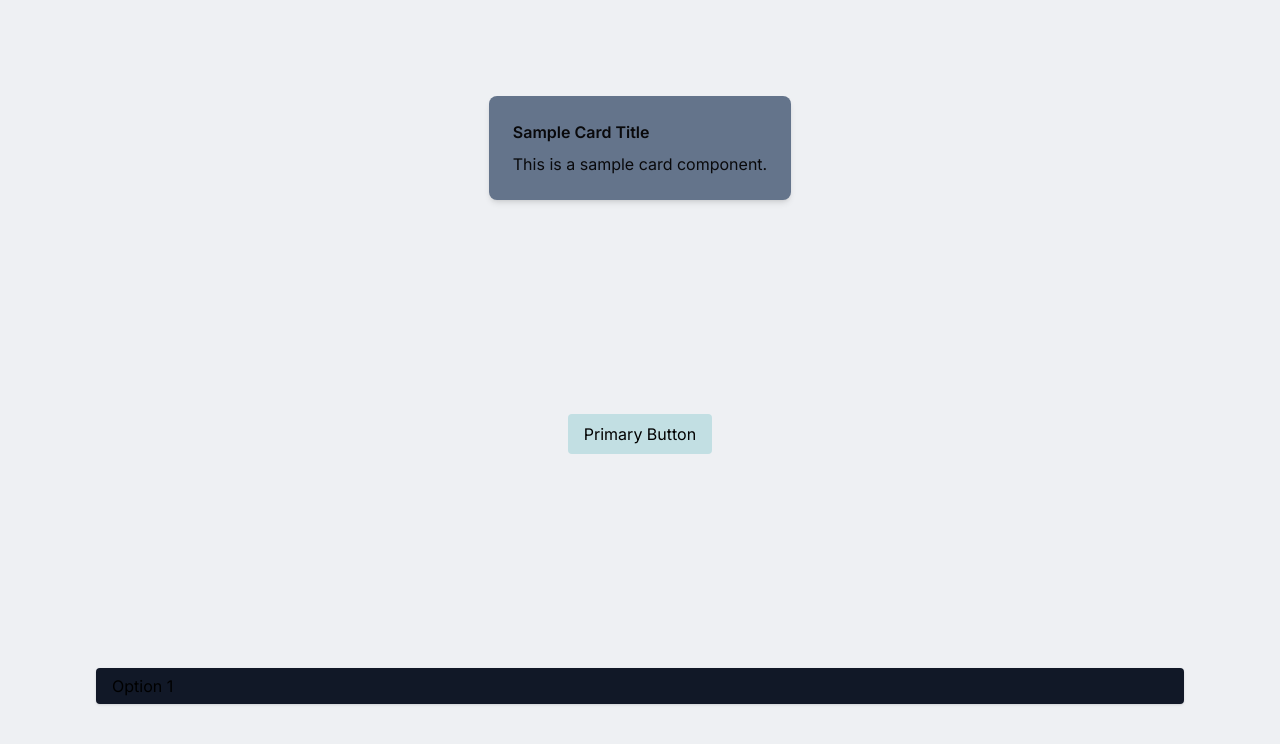
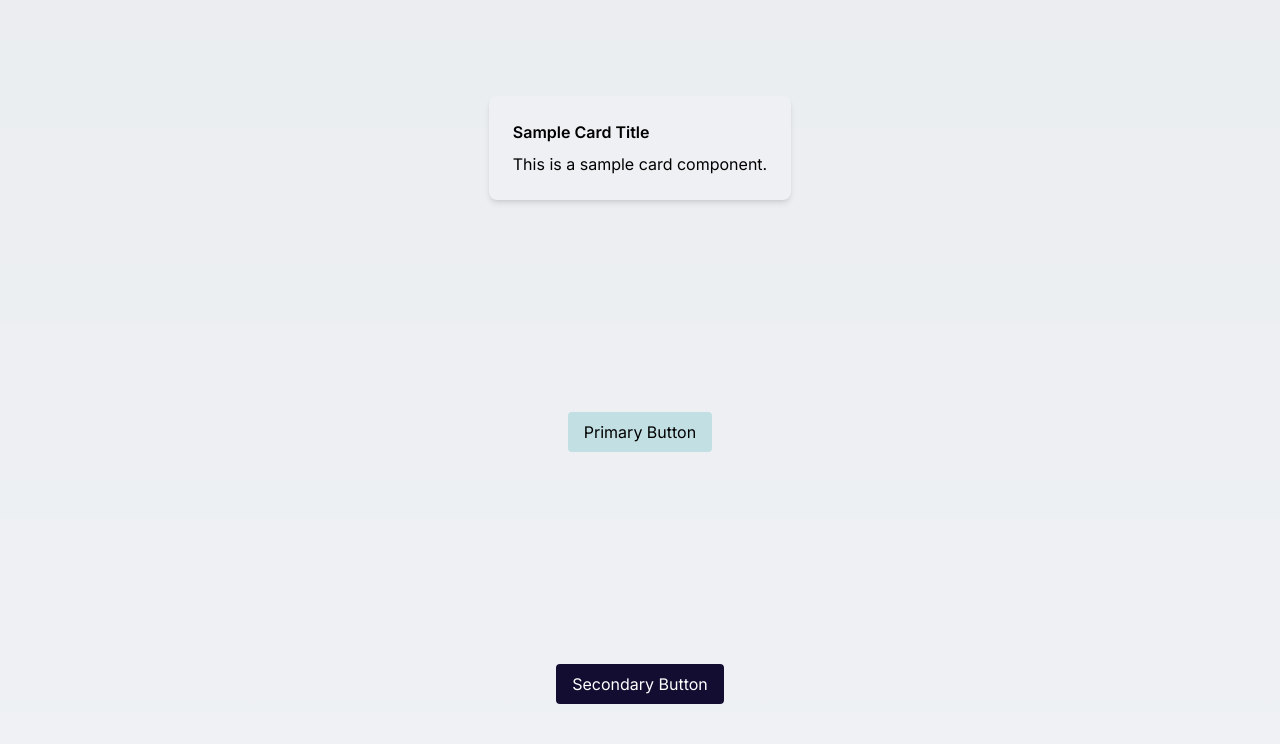
Before and after one commit to Saicasm/nextjs-strorybook, a Next.js app: page / in a window 1280 px wide. Shown: the top 744 px of the page. Built offline with nearby package versions, Linux system fonts and the light colour scheme.

Commit message:
fix: refactor button styling and add secondary button variant

```diff
--- a/src/app/page.tsx
+++ b/src/app/page.tsx
@@ -22,32 +22,29 @@ export default function Home() {
     console.log("Button clicked!");
   };
   return (
-    <main className='flex min-h-screen flex-col items-center justify-between p-24 bg-light-bg-primary'>
-      {/* <div className="relative flex place-items-center before:absolute before:h-[300px] before:w-full sm:before:w-[480px] before:-translate-x-1/2 before:rounded-full before:bg-gradient-radial before:from-white before:to-transparent before:blur-2xl before:content-[''] after:absolute after:-z-20 after:h-[180px] after:w-full sm:after:w-[240px] after:translate-x-1/3 after:bg-gradient-conic after:from-sky-200 after:via-blue-200 after:blur-2xl after:content-[''] before:dark:bg-gradient-to-br before:dark:from-transparent before:dark:to-blue-700 before:dark:opacity-10 after:dark:from-sky-900 after:dark:via-[#0141ff] after:dark:opacity-40 before:lg:h-[360px] z-[-1]">
-        <Image
-          className='relative dark:drop-shadow-[0_0_0.3rem_#ffffff70] dark:invert'
-          src='/next.svg'
-          alt='Next.js Logo'
-          width={180}
-          height={37}
-          priority
-        />
-      </div> */}
+    <main className='flex min-h-screen flex-col items-center justify-between p-24 bg-light-bg-primary bg-opacity-90'>
       <Card
         title='Sample Card Title'
         description='This is a sample card component.'
-        // imageUrl='https://via.placeholder.com/300'
-        className='bg-slate-500 text-zinc-950' // Example of additional Tailwind classes for customization
+        className='bg-light-accent-primary '
       />
       <Button onClick={handleClick} variant='primary'>
         Primary Button
       </Button>
+      <Button onClick={handleClick} variant='secondary'>
+        Secondary Button
+      </Button>
+      {/* <Button onClick={handleClick} className='bg-blue-500'>
+        Custom variant Button
+      </Button> */}
+      {/* <div>
         <CustomSelect
           options={options}
           onChange={handleChange}
           placeholder='Select an option'
           className='border-red-500 dark:accent-primary' // Example of additional Tailwind classes for customization
         />
+      </div> */}
     </main>
   );
 }
```
Also changed, not shown: 1 other file (tests, documents, lock files or other folders). Lines whose indentation alone changed are shown as unchanged.
